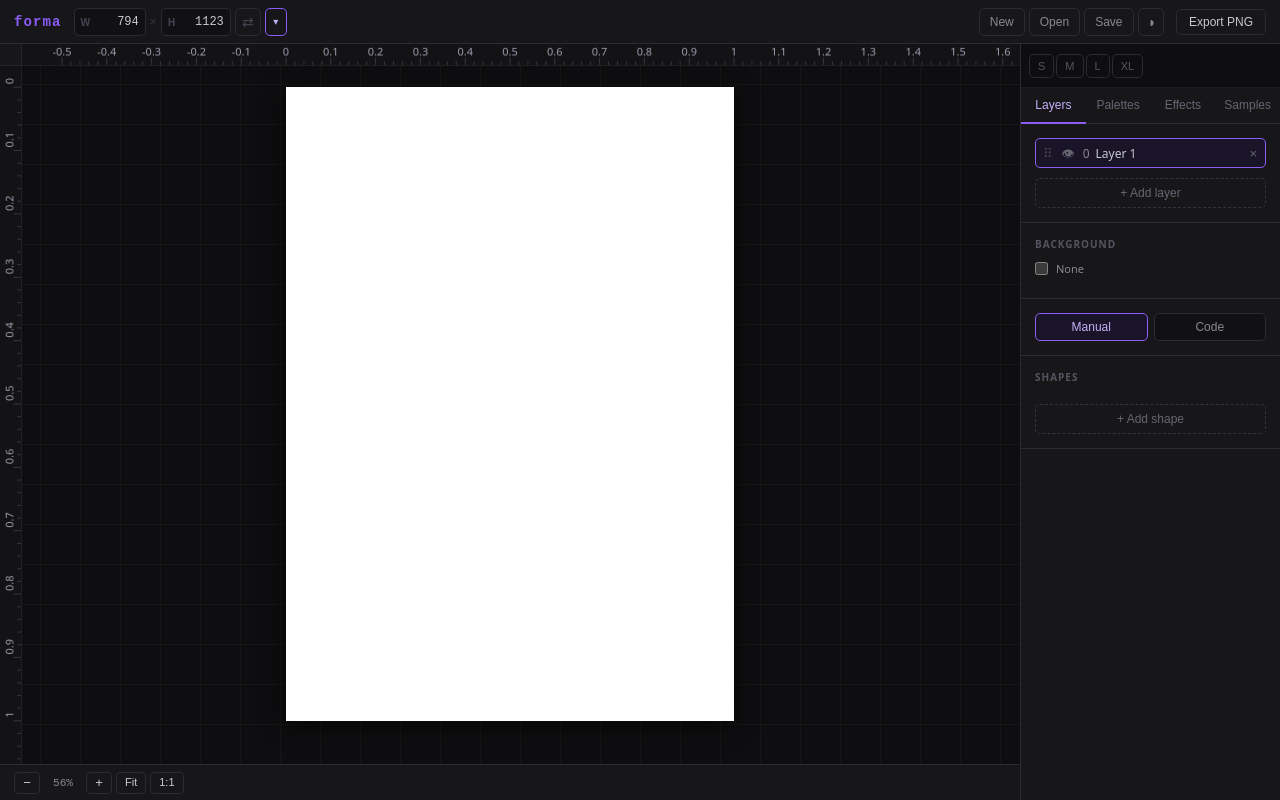
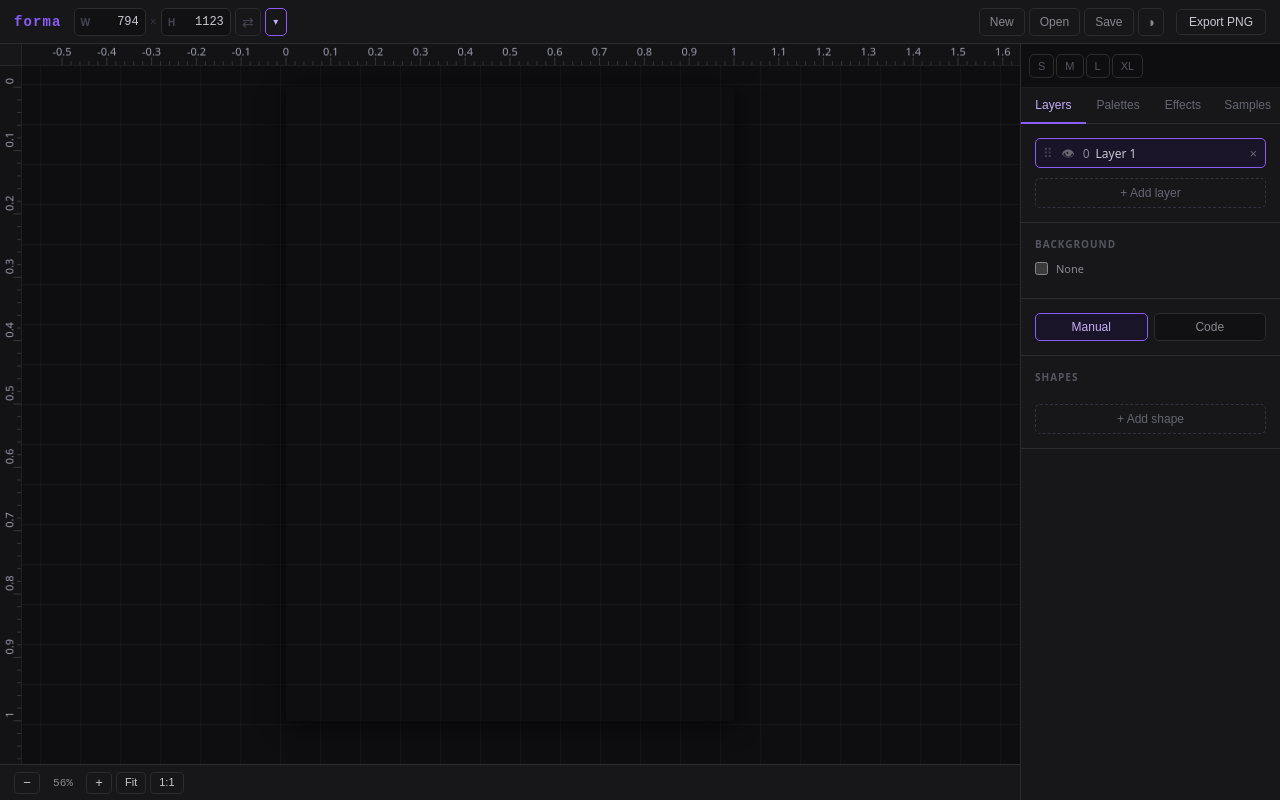
Before and after one commit to elenatorro/fooorma, a Svelte app: page / in a window 1280 px wide. Built offline with nearby package versions, Linux system fonts and the light colour scheme.

Commit message:
Fix canvas outline

```diff
--- a/src/App.svelte
+++ b/src/App.svelte
@@ -510,6 +510,10 @@
         canvas2d.height = h
       }
       ctx2d.setTransform(renderScale, 0, 0, renderScale, 0, 0)
+      // Paint artboard white on the canvas so we don't rely on a CSS
+      // background (which causes subpixel seams at fractional zoom).
+      ctx2d.fillStyle = '#ffffff'
+      ctx2d.fillRect(0, 0, artW, artH)
       try {
         renderLayers2D(ctx2d, resolvedLayers, artW, artH)
       } catch { /* don't let a bad frame kill the render loop */ }
--- a/src/components/Viewport.svelte
+++ b/src/components/Viewport.svelte
@@ -455,6 +455,7 @@
     `translate(calc(-50% + ${panX}px), calc(-50% + ${panY}px)) scale(${zoom})`
   )
 
+
   // Cursor style
   const cursor = $derived(
     dragging
@@ -525,9 +526,7 @@
     top: 50%;
     left: 50%;
     transform-origin: center center;
-    background: #ffffff;
-    box-shadow: 0 8px 40px var(--artboard-shadow), 0 0 0 1px rgba(128,128,128,.1);
-    outline: 1px solid var(--viewport-bg);
+    box-shadow: 0 8px 40px var(--artboard-shadow);
     will-change: transform;
     isolation: isolate;
   }
```
